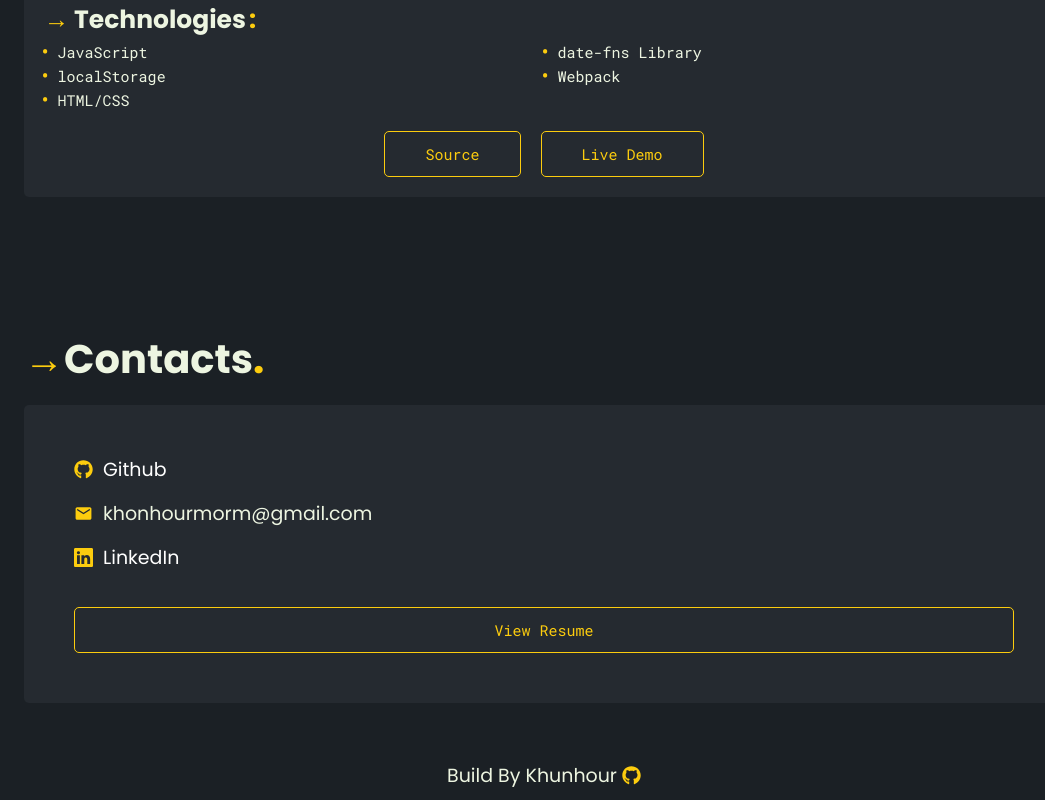
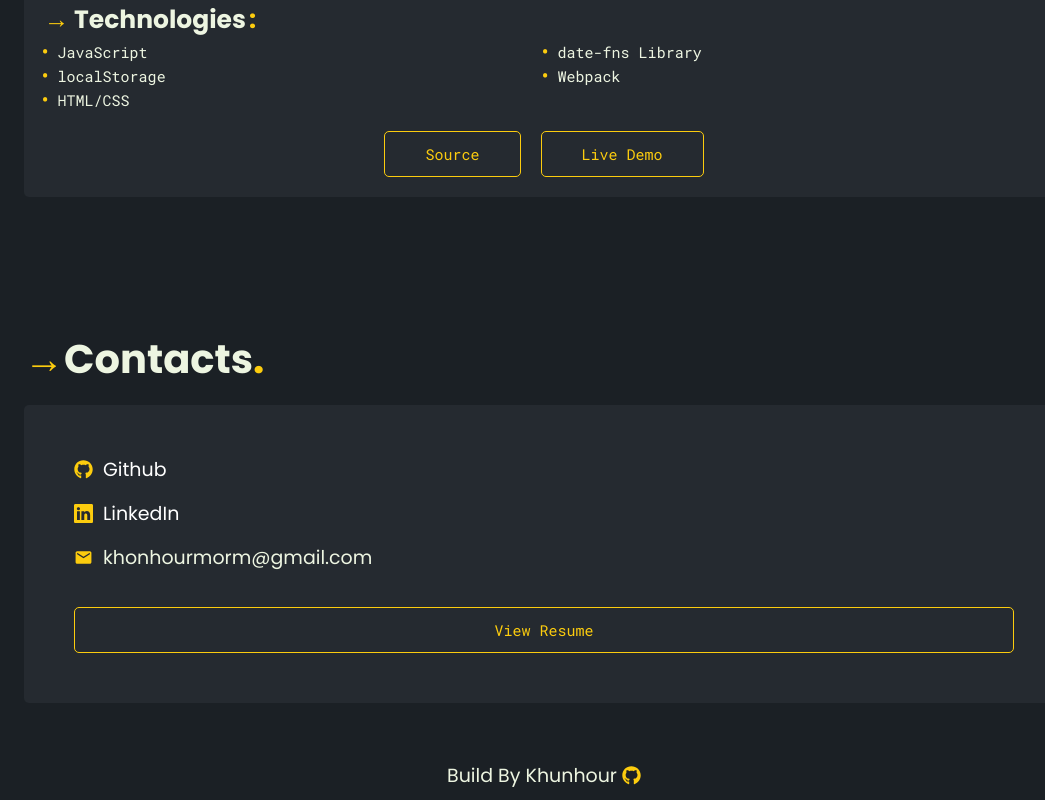
Before and after one commit to khunhour/portfolio, a React (Create React App) app: page / in a window 1280 px wide. Shown: the part 4955-5755 px from the top of the page, without its empty margins (96-1141 px from the left). Built offline with nearby package versions, Linux system fonts and the light colour scheme.

Commit message:
rearrange contacts

```diff
--- a/src/components/Contacts/Contacts.js
+++ b/src/components/Contacts/Contacts.js
@@ -14,14 +14,14 @@ export default function Contacts({ showResume, handleToggleResume }) {
 					<a href="https://github.com/khunhour">Github</a>
 				</div>
 				<div className="contact">
-					<MdMail color="var(--accent-color)" />
-					<div>khonhourmorm@gmail.com</div>
-				</div>
-				<div className="contact">
 					<BsLinkedin color="var(--accent-color)" />
 					<a href="https://www.linkedin.com/in/khunhour-morm-dev/">
 						LinkedIn
 					</a>
+				</div>
+				<div className="contact">
+					<MdMail color="var(--accent-color)" />
+					<div>khonhourmorm@gmail.com</div>
 				</div>
 				<button onClick={handleToggleResume}>
 					{showResume ? "Hide Resume" : "View Resume"}
```
